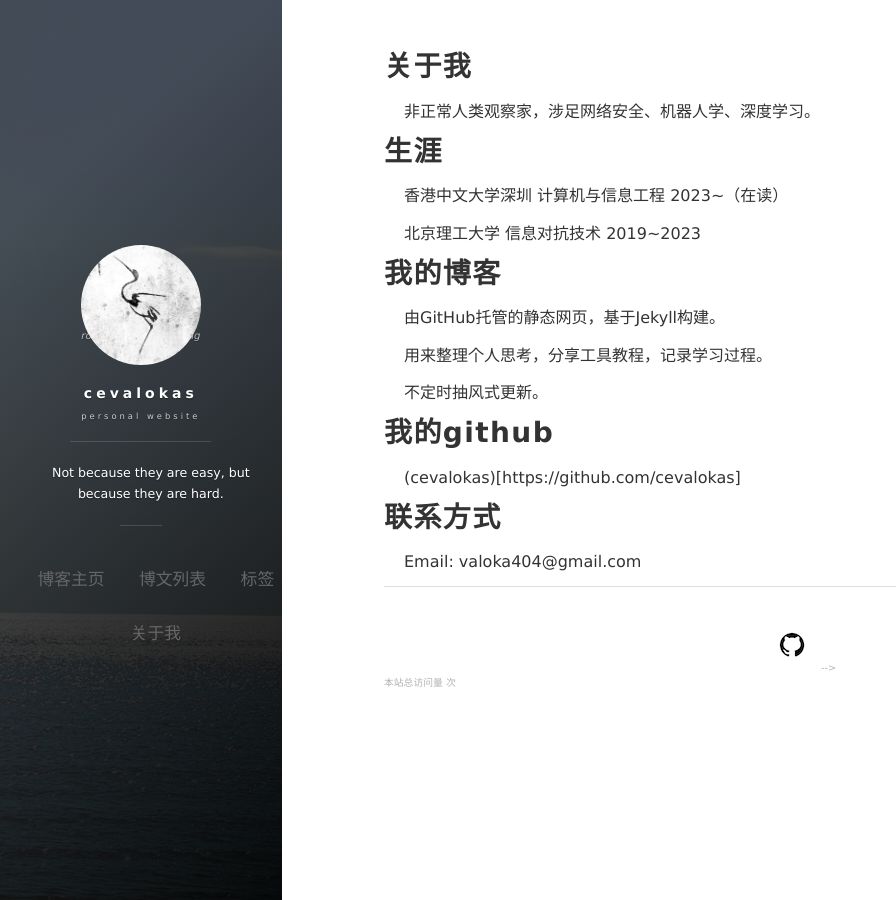
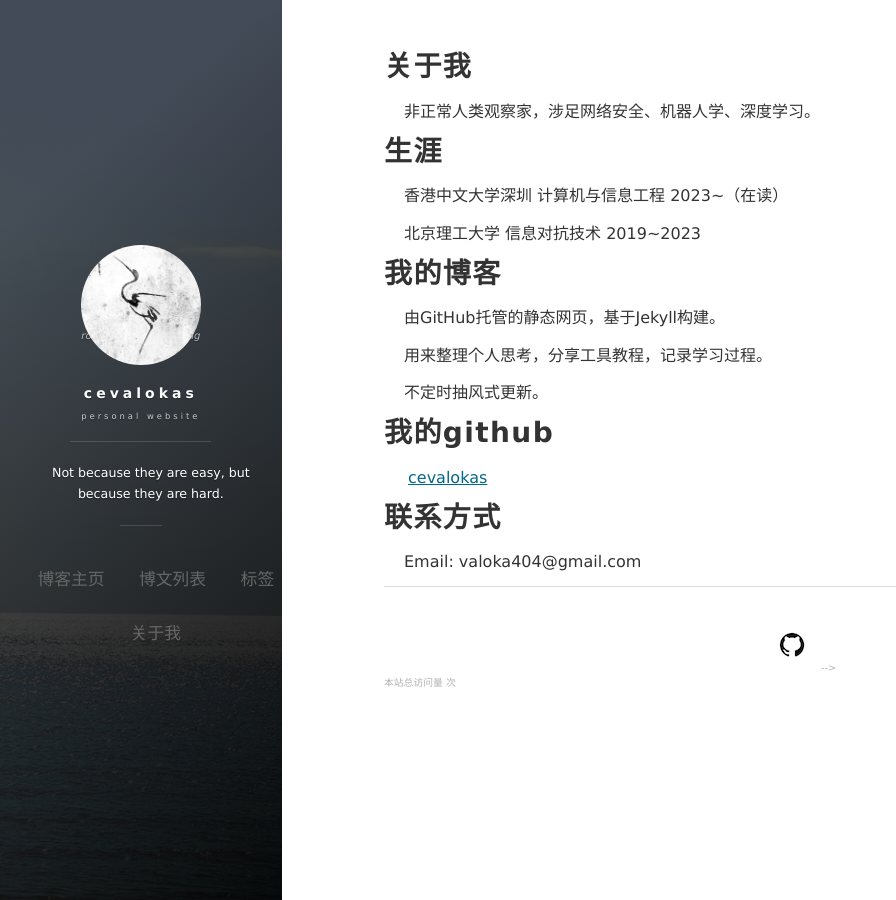
Before and after one commit to cevalokas/cevalokas.github.io, a Jekyll site: the page built from about.md, in a window 1280 px wide. Shown: the whole page, without its empty margins (0-896 px from the left). Built offline with Jekyll 4.4.1, drawn with Linux system fonts in a browser that asks for light colours; nearby versions of some CDN libraries; comment, search, counter and statistics services are not loaded.

Commit message:
modified:   about.md

```diff
--- a/about.md
+++ b/about.md
@@ -20,7 +20,7 @@ title: 关于我
 
 # 我的github
 
-(cevalokas)[https://github.com/cevalokas]
+[cevalokas](https://github.com/cevalokas)
 
 # 联系方式
 
```
